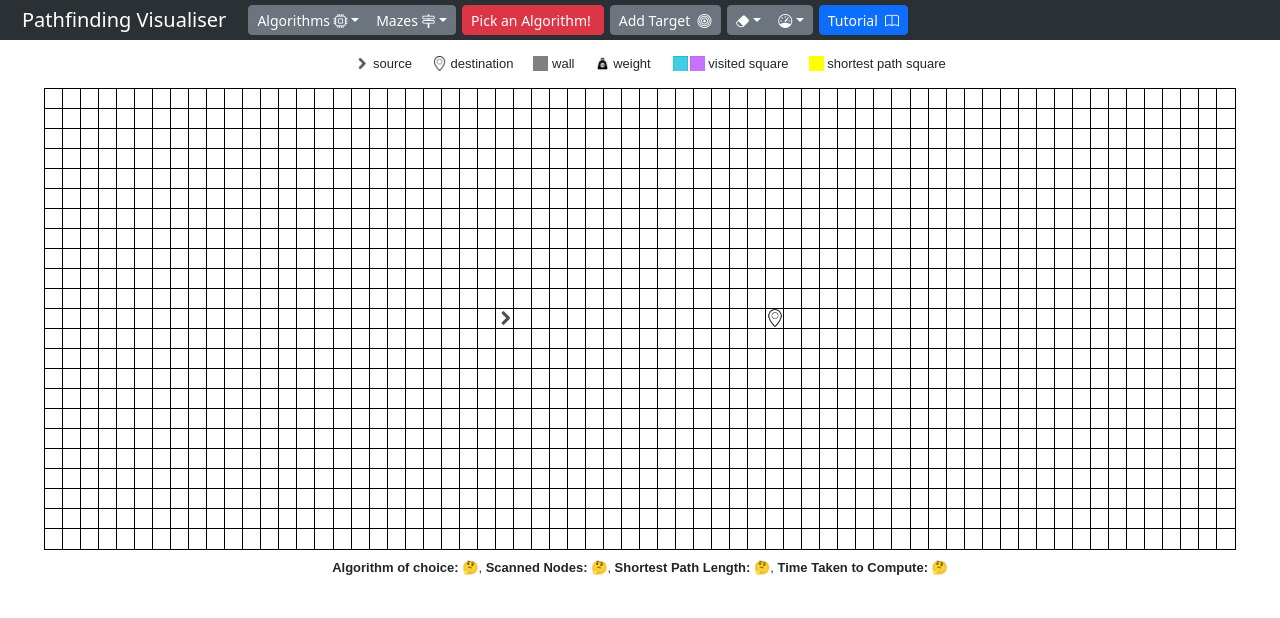
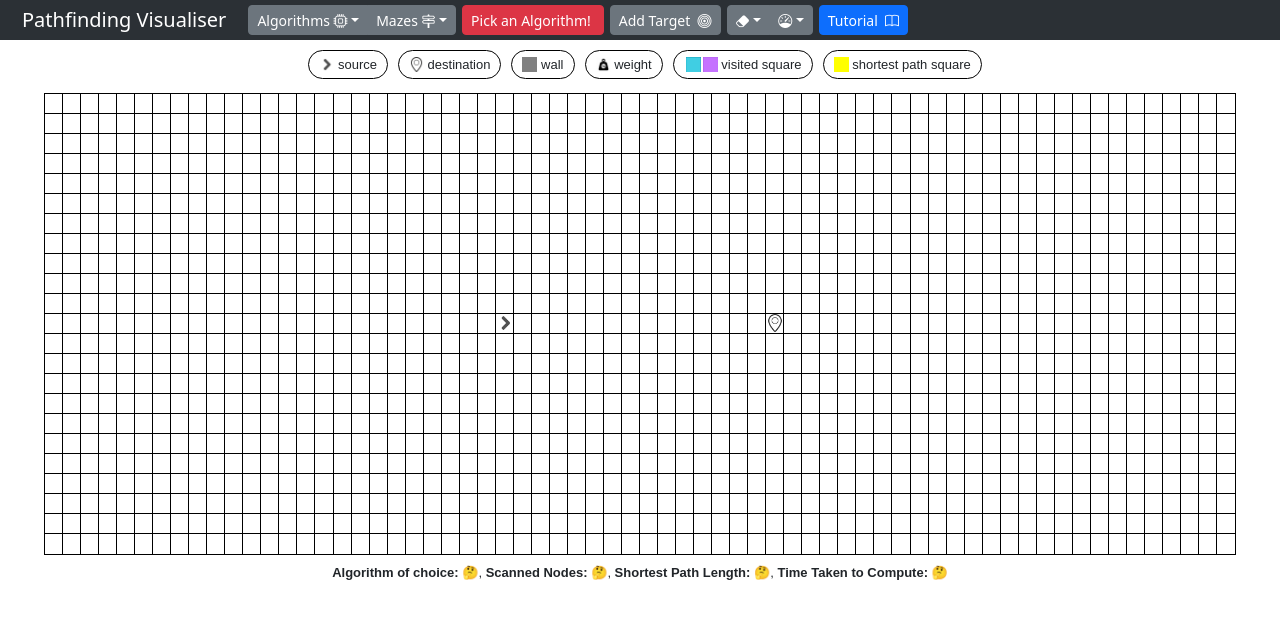
Before and after one commit to marsalah003/Pathfinding-Visualizer, a React (Vite) app: page / in a window 1280 px wide. Shown: the top 618 px of the page. Built offline with nearby package versions, Linux system fonts and the light colour scheme.

Commit message:
changed key style to be more visually pleasing

```diff
--- a/src/PathfindingVisualiser/components/Key.css
+++ b/src/PathfindingVisualiser/components/Key.css
@@ -6,8 +6,12 @@
   margin-left: 2px;
 }
 .key-value {
-  display: inline;
-  margin-left: 20px;
+  display: inline-block;
+  padding: 0px 10px;
+  padding-bottom: 3px;
+  margin-left: 10px;
+  border: 1px solid black;
+  border-radius: 25px;
 }
 .key {
   margin: auto;
```
